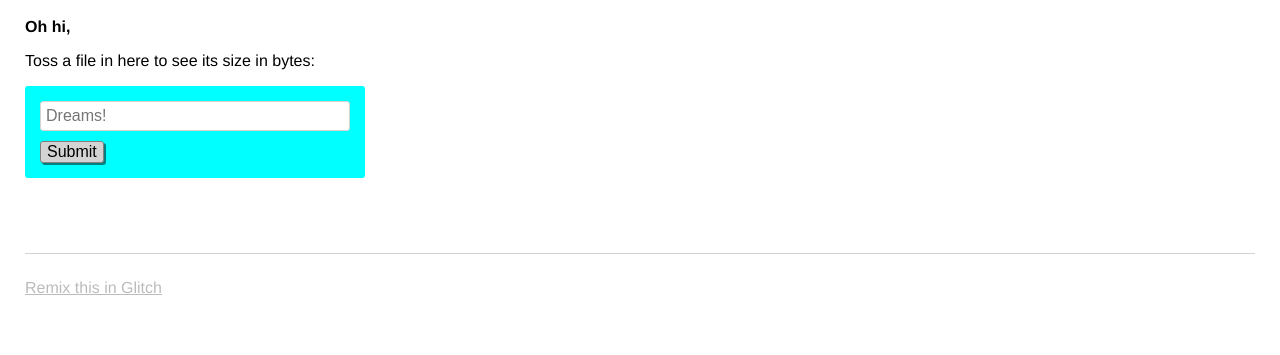
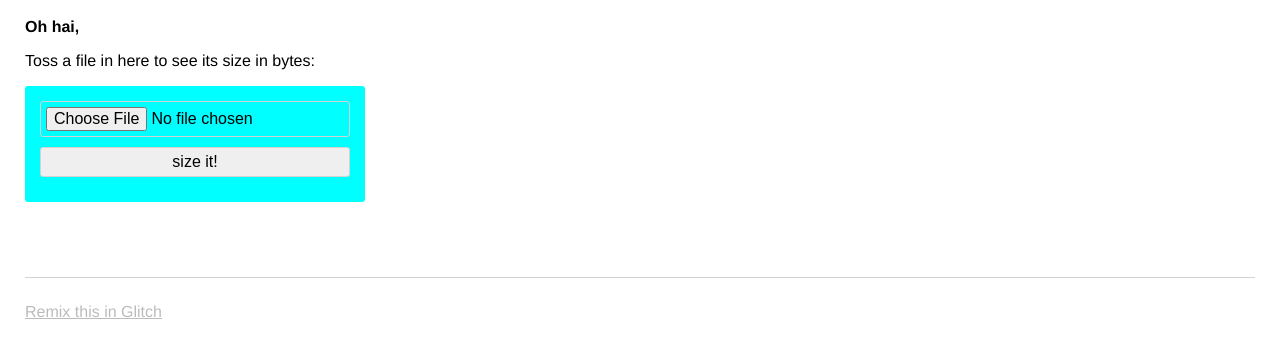
Before and after one commit to Slitzweitz/uncovered-ocean, a plain HTML site: page views/index.html in a window 1280 px wide. Shown: the part 65-420 px from the top of the page. Drawn offline with nearby package versions, Linux system fonts and the light colour scheme; no server answers.

Commit message:
Checkpoint

```diff
--- a/server.js
+++ b/server.js
@@ -28,8 +28,11 @@ app.get("/dreams", function (request, response) {
 });
 
 // could also use the POST body instead of query string: http://expressjs.com/en/api.html#req.body
-app.post("/", upload.single(), function (request, response) {
+app.post("/", upload.single('fileSize'), function (request, response) {
   let formData = request.file;
+    if (request.file) {
+      console.log('theres a file in there');
+    }
   console.log(formData);
   response.sendStatus(200);
 });
--- a/views/index.html
+++ b/views/index.html
@@ -26,16 +26,12 @@
     </header>
 
     <main>
-      <p class="bold">Oh hi,</p>
+      <p class="bold">Oh hai,</p>
       <p>Toss a file in here to see its size in bytes:</p>
       <form>
-        <input type="text" maxlength="100" placeholder="Dreams!">
-        <button type="submit">Submit</button>
+        <input type="file" name="fileSize">
+        <input type="submit" value="size it!" />
       </form>
-      <section class="dreams">
-        <ul id="dreams">
-        </ul>
-      </section>
     </main>
 
     <footer>
```
